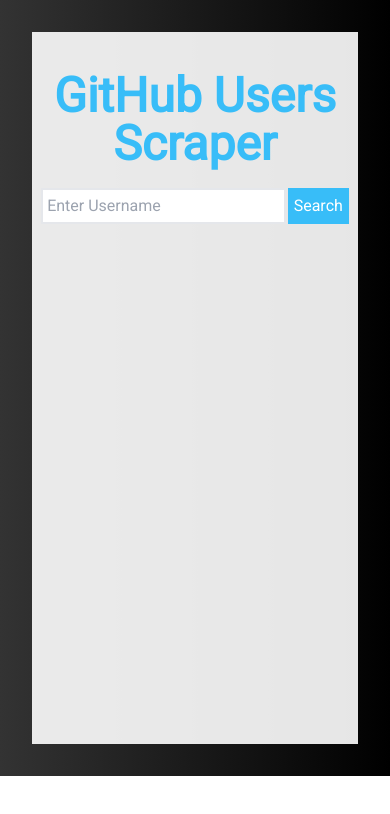
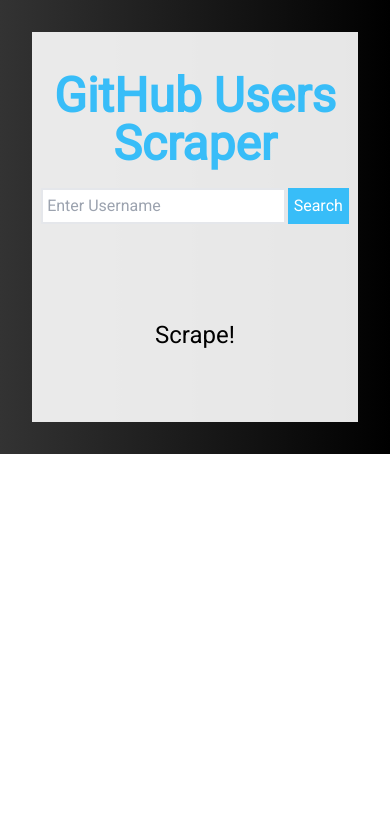
Before and after one commit to lakansantos/Github-Scrapers, a React (Vite) app: page / in a window 390 px wide. Shown: the top 814 px of the page. Built offline with nearby package versions, Linux system fonts and the light colour scheme.

Commit message:
fixed responsiveness in small device

```diff
--- a/src/App.css
+++ b/src/App.css
@@ -21,11 +21,7 @@
   /* background: linear-gradient(45deg, #0d1117,#333, #0d1117); */
 }
 
-@media (max-width: 500px) {
-    #root{
-      height: 120vh;
-    }
-}
+
 
 
 .content-container{
--- a/src/App.jsx
+++ b/src/App.jsx
@@ -23,8 +23,9 @@
 
   if(!data){
     return(
-      <div className="flex w-full h-3/4 flex flex-col bg-white/90 sm:w-3/4">
+      <div className="flex w-full h-1/2 flex flex-col bg-white/90 sm:w-3/4">
         <Search handleSubmit={handleSubmit} inputValue={inputValue} setInputValue={inputValue => setInputValue(inputValue)}/>
+        <h1 className='h-[50%] flex justify-center items-center text-2xl px-4'>Scrape!</h1>
       </div>
     )
   }
@@ -56,7 +57,7 @@
         </div>
 
         <div className='flex flex-row items-center justify-center mt-12 h-1/2 sm:md:flex-col sm:max-md:hit-fit sm:h-fit md:h-fit'>
-          <div className='flex flex-col mt-72 sm:mt-0 sm:pt-0 sm:flex-row items-center justify-center h-full w-full sm:w-3/4 h-fit'>
+          <div className='flex flex-col mt-28 sm:mt-0 sm:pt-0 sm:flex-row items-center justify-center h-[75%] sm:h-full w-full sm:w-3/4 '>
             <div className="img-container h-full flex justify-center bg-sky-400 w-50 max-sm:w-full">
               <img src={data.avatar_url} alt="avatar" className='w-full h-full sm:w-72 sm:object-fixed sm:max-md:w-full'/>
             </div>
--- a/src/components/Search.jsx
+++ b/src/components/Search.jsx
@@ -4,7 +4,7 @@
         <div className="mt-10 flex flex-col items-center">
             <h1 className="text-5xl font-bold text-sky-400">GitHub Users Scraper</h1>
             <form onSubmit={handleSubmit} className='mt-5 w-full flex items-center justify-center'>
-                <div className="w-96">
+                <div className="w-96 mb-[24px]">
                     <input type="text" placeholder="Enter Username" value={inputValue} onChange={e => setInputValue(e.target.value)}
                     className="border-solid border-2 border-gray w-3/4 p-1 focus:outline-sky-400 p-1 "/>
                     <button type="submit" className='bg-sky-400 p-1.5 text-white ml-0.5'>Search</button>
```
